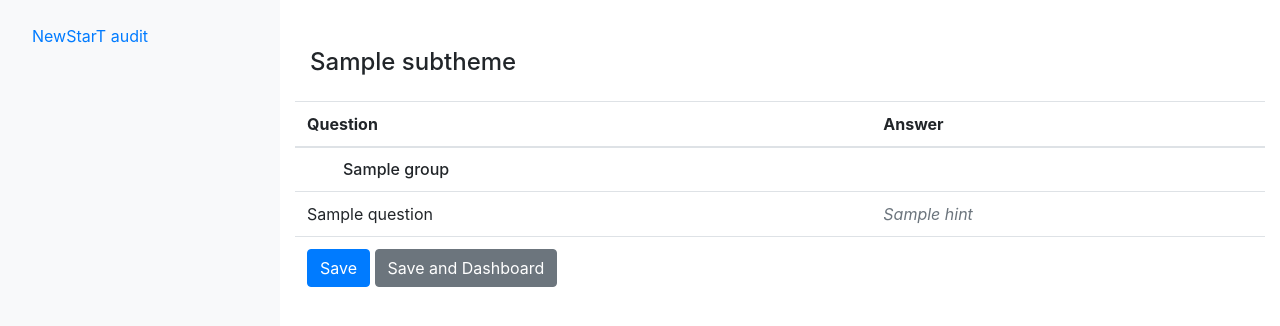
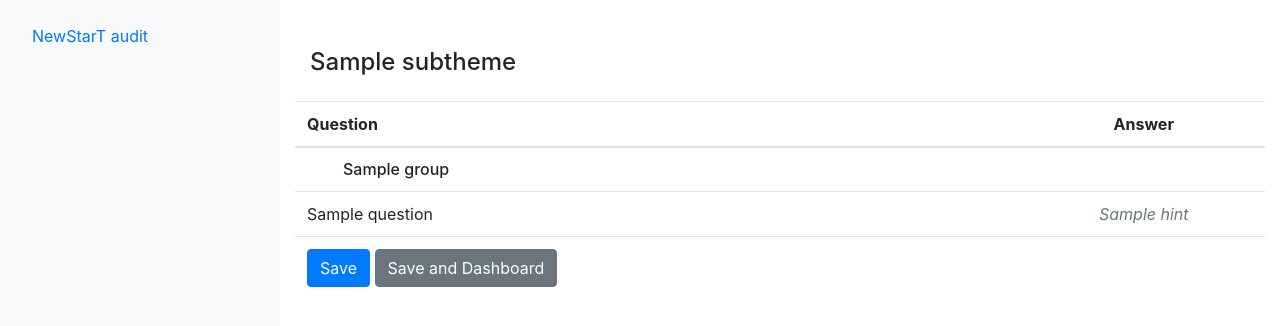
Before and after one commit to flpp20191/NewStarT_Audit, a Django app: template Audit/templates/Audit/question_form.html in a window 1280 px wide. Shown: the top 326 px of the page. Run offline with Django 5.2, Linux system fonts and the light colour scheme; the template is opened without the code that fills it: most values are stand-ins (such as "Sample title", 1, 10 or a date in 2020).

Commit message:
Add Apache-2.0 LICENSE; tweak template & README
Add Apache License 2.0 file to the repository. Adjust Audit question_form.html to center the Answer column and set a width class for the answer cell for improved table layout. Update README: remove the duplicate License TOC entry and add an Acknowledgement section mentioning FLPP-funded research; also trim trailing blank lines.

```diff
--- a/Audit/templates/Audit/question_form.html
+++ b/Audit/templates/Audit/question_form.html
@@ -16,7 +16,7 @@
                     <thead>
                         <tr>
                             <th scope="col">Question</th>
-                            <th scope="col">Answer</th>
+                            <th class="text-center" scope="col">Answer</th>
                         </tr>
                     </thead>
                     <tbody>
@@ -29,7 +29,7 @@
                             {% for question, answer in questions.items %}
                             <tr>
                                 <td>{{ question.question }}</td>
-                                <td>
+                                <td class="text-center w-25">
                                     {% if question.answerType == QUESTION_TYPE.YES_NO %}
                                     <select name="{{ question.id }}">
                                         <option value="true" {% if answer == 'true' %}selected{% endif %}>Yes</option>
```
Also changed, not shown: README.md, 1 other file.
